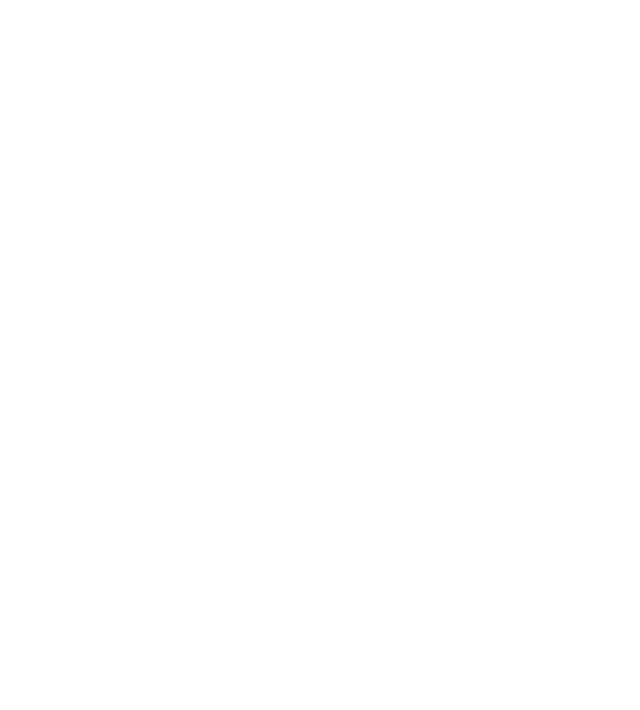
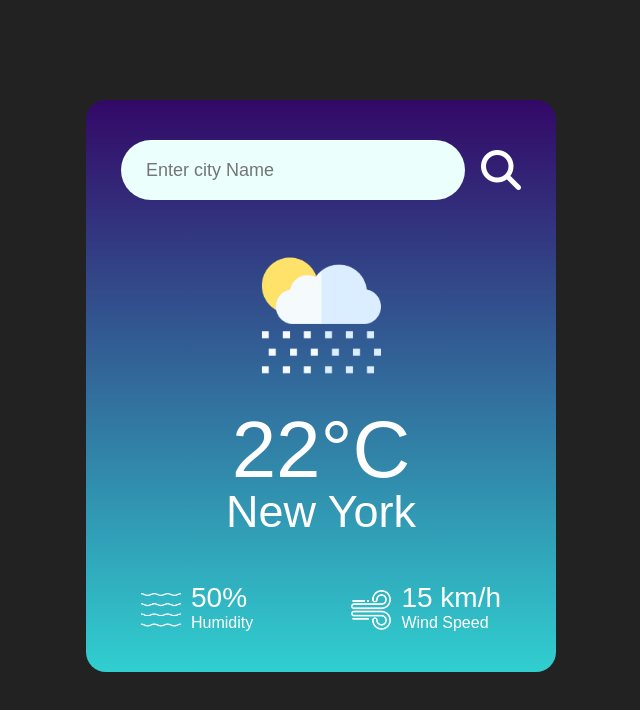
Before and after one commit to parthi73/Weather-App, a plain HTML site: page index.html in a window 1280 px wide. Shown: the whole page, without its empty margins (319-959 px from the left). Drawn offline with Linux system fonts and the light colour scheme.

Commit message:
Ui design complet

```diff
--- a/index.html
+++ b/index.html
@@ -1,11 +1,39 @@
 <!DOCTYPE html>
 <html lang="en">
+<script src="https://kit.fontawesome.com/956be5eb29.js" crossorigin="anonymous"></script>
 <head>
     <meta charset="UTF-8">
     <meta name="viewport" content="width=device-width, initial-scale=1.0">
     <title>Weather App</title>
+    <link rel="stylesheet" href="style.css">
 </head>
 <body>
-
+   <div class="card">
+    <div class="search">
+        <input type="text" placeholder="Enter city Name" spellcheck="false">
+      <i class="fa-sharp fa-solid fa-magnifying-glass searchbtn"></i>
+    </div>
+    <div class="weather">
+        <img src="img/rain.png" alt="img" class="weather-icon">
+        <h1 class="temp">22°C</h1>
+        <h2 class="city">New York</h2>
+        <div class="details">
+            <div class="col">
+                <img src="img/humidity.png" alt="humidityimg">
+                <div>
+                    <p class="humidity">50%</p>
+                    <p>Humidity</p>
+                </div>
+            </div>
+            <div class="col">
+                <img src="img/wind.png" alt="windimg">
+                <div>
+                    <p class="Wind">15 km/h</p>
+                    <p>Wind Speed</p>
+                </div>
+            </div>
+        </div>
+    </div>
+   </div>
 </body>
 </html>
--- /dev/null
+++ b/style.css
@@ -0,0 +1,80 @@
+*{
+    margin: 0;
+    padding: 0;
+    font-family: 'Poppins' , sans-serif;
+    box-sizing: border-box;
+}
+body{
+    background: #222;
+}
+.card{
+    width: 90%;
+    max-width: 470px;
+    background: linear-gradient(to top, #30cfd0 0%, #330867 100%);
+    /* background: linear-gradient(135deg, #00feba, #5b548a); */
+    color: #fff;
+    margin: 100px auto 0;
+    border-radius: 20px;
+    padding: 40px 35px;
+    text-align: center;
+}
+.search{
+    width: 100%;
+    display: flex;
+    align-items: center;
+    justify-content: space-between;
+
+}
+.search input{
+    border: 0;
+    outline: 0;
+    background: #ebfffc;
+    color: #555;
+    padding: 10px 25px;
+    height: 60px;
+    border-radius: 30px;
+    flex: 1;
+    margin-right: 16px;
+    font-size: 18px;
+}
+.searchbtn{
+    border: 0;
+    outline: 0;
+    font-size: 40px;
+    cursor: pointer;
+
+}
+.weather-icon{
+    width: 170px;
+    margin-top: 30px;
+}
+.weather h1{
+    font-size: 80px;
+    font-weight: 500;
+}
+.weather h2{
+    font-size: 45px;
+    font-weight: 400;
+    margin-top: -10px;
+}
+.details{
+    display: flex;
+    align-items: center;
+    justify-content: space-between;
+    padding: 0 20px;
+    margin-top: 50px;
+
+}
+.col{
+  display: flex;
+  align-items: center;
+  text-align: left;
+}
+.col img{
+    width: 40px;
+    margin-right: 10px
+}
+.humidity, .Wind{
+    font-size: 28px;
+    margin-top: -6px;
+}
```
Also changed, not shown: img/clear.png (added), img/clouds.png (added), img/drizzle.png (added), img/humidity.png (added), img/mist.png (added), img/rain.png (added), img/search.png (added), img/snow.png (added), img/wind.png (added).
